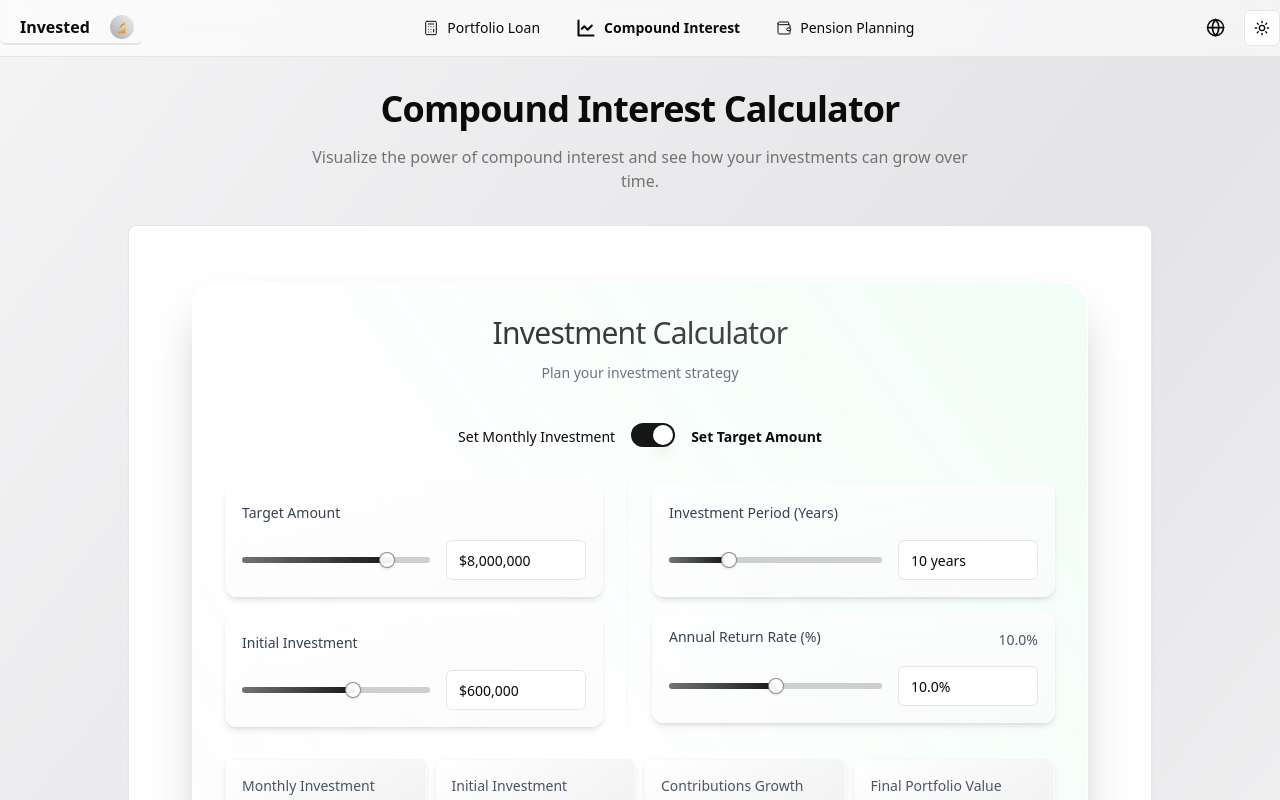
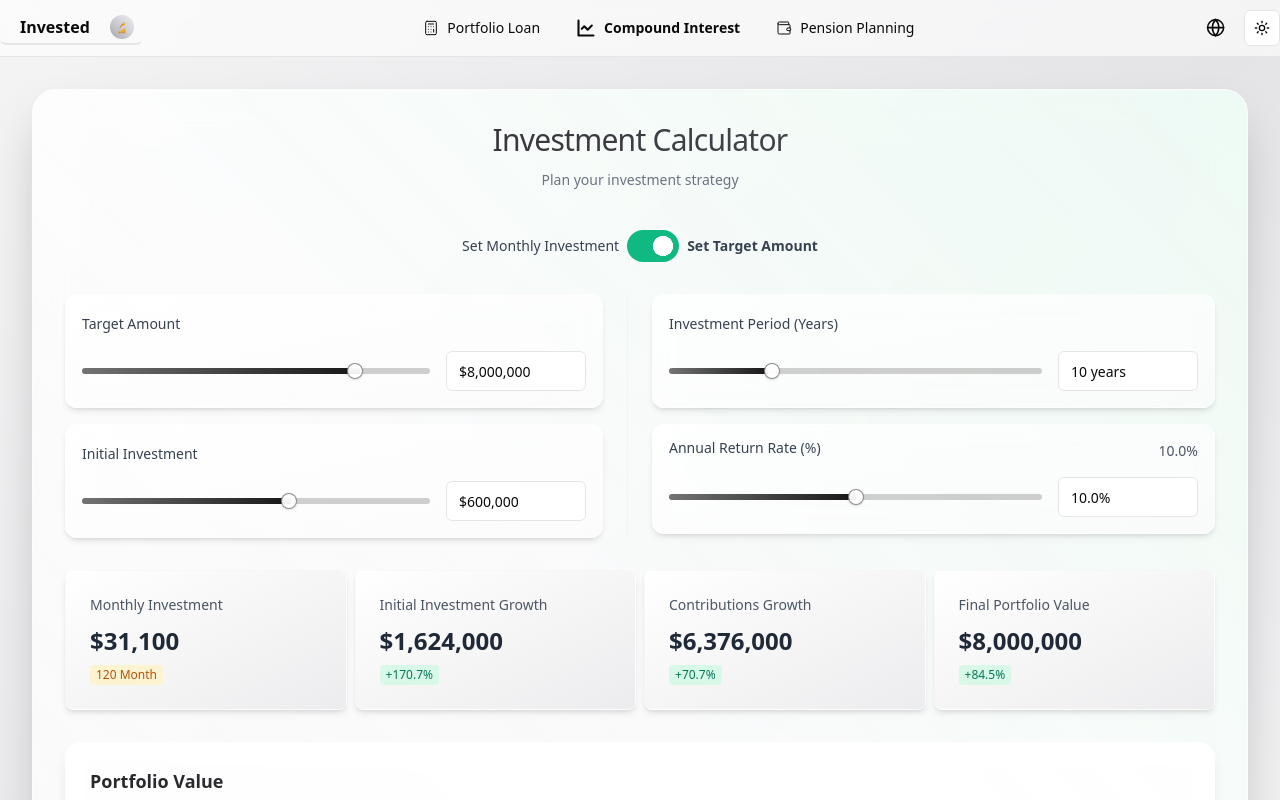
Before and after one commit to DonRaz/investedAI, a Next.js app: page /en/compound in a window 1280 px wide. Shown: the top 800 px of the page. Built offline with nearby package versions, Linux system fonts and the light colour scheme.

Commit message:
added: liquid-toggle & fixed layouts

```diff
--- a/app/[lang]/compound/page.tsx
+++ b/app/[lang]/compound/page.tsx
@@ -14,21 +14,22 @@ export default function CompoundPage({ params: { lang } }: { params: { lang: Lan
   }, [lang, setLanguage]);
 
   return (
-    <div className="container mx-auto py-8 px-4">
-      <div className="max-w-5xl mx-auto space-y-8">
-        <div className="text-center space-y-4">
-          <h1 className="text-4xl font-bold tracking-tight">Compound Interest Calculator</h1>
-          <p className="text-muted-foreground max-w-2xl mx-auto">
-            Visualize the power of compound interest and see how your investments can grow over time.
-          </p>
-        </div>
+    // <div className="container mx-auto py-8 px-4">
+    //   <div className="max-w-7xl mx-auto space-y-8">
+    //     <div className="text-center space-y-4">
+    //       <h1 className="text-4xl font-bold tracking-tight">Compound Interest Calculator</h1>
+    //       <p className="text-muted-foreground max-w-2xl mx-auto">
+    //         Visualize the power of compound interest and see how your investments can grow over time.
+    //       </p>
+    //     </div>
 
-        <Card>
-          <CardContent className="pt-6">
-            <CompoundInterestCalculator />
-          </CardContent>
-        </Card>
-      </div>
-    </div>
+    //     <Card>
+    //       <CardContent className="pt-6 p-2 md:p-6">
+    //         <CompoundInterestCalculator />
+    //       </CardContent>
+    //     </Card>
+    //   </div>
+    // </div>
+    <CompoundInterestCalculator />
   );
 }
--- a/app/[lang]/page.tsx
+++ b/app/[lang]/page.tsx
@@ -18,7 +18,7 @@ export default function Home({ params: { lang } }: { params: { lang: Language }
 
   return (
     <div className="container mx-auto py-8 px-4">
-      <div className="max-w-5xl mx-auto space-y-8">
+      <div className="max-w-7xl mx-auto space-y-8">
         <div className="text-center space-y-4">
           <h1 className="text-4xl font-bold tracking-tight">Investment Calculator Suite</h1>
           <p className="text-muted-foreground max-w-2xl mx-auto">
--- a/components/calculators/CompoundInterestCalculator.tsx
+++ b/components/calculators/CompoundInterestCalculator.tsx
@@ -12,7 +12,6 @@ import {
   ResponsiveContainer,
 } from 'recharts';
 import { Card, CardContent } from '@/components/ui/card';
-import { Switch } from '@/components/ui/switch';
 import { Input } from '@/components/ui/input';
 import { Label } from '@/components/ui/label';
 import {
@@ -24,6 +23,7 @@ import { useTranslationStore } from '@/lib/translations';
 import { compoundTranslations } from '@/lib/translations/compound';
 import { CustomInterestSlider } from '../ui/slider-w-landmarks';
 import { SliderWithInput } from '@/components/ui/slider-w-input';
+import { LiquidToggle, GooeyFilter } from '@/components/ui/liquid-toggle';
 
 interface ChartDataPoint {
   month: number;
@@ -229,15 +229,31 @@ export function CompoundInterestCalculator() {
     return null;
   };
 
+  // Helper function to round numbers for display
+  const roundNumber = useCallback((value: number): number => {
+    if (value >= 1000000) {
+      // Round to nearest 1000 for values over 1M
+      return Math.round(value / 1000) * 1000;
+    } else if (value >= 10000) {
+      // Round to nearest 100 for values over 10K
+      return Math.round(value / 100) * 100;
+    } else {
+      // Round to nearest 10 for smaller values
+      return Math.round(value / 10) * 10;
+    }
+  }, []);
+
   if (!mounted) {
     return null;
   }
 
   return (
     <div className="font-sans p-4 md:p-8 min-h-screen flex flex-col justify-center items-center" dir={direction()}>
-      <Card className="w-full max-w-4xl overflow-hidden border border-white/20 dark:border-white/10 shadow-2xl backdrop-blur-xl bg-white/80 dark:bg-zinc-900/70 rounded-3xl mb-8">
+      <GooeyFilter />
+
+      <Card className="w-full max-w-7xl overflow-hidden border border-white/20 dark:border-white/10 shadow-2xl backdrop-blur-xl bg-white/80 dark:bg-zinc-900/70 rounded-3xl mb-8">
         <div className="absolute inset-0 bg-gradient-to-tr from-zinc-100/30 via-transparent to-emerald-100/30 dark:from-zinc-900/20 dark:to-emerald-900/20 rounded-3xl"></div>
-        <CardContent className="space-y-8 p-8 relative z-10">
+        <CardContent className="space-y-8 p-4 md:p-8 relative z-10">
           {/* Header */}
           <div className="text-center space-y-3 mb-10">
             <h1 className="text-3xl font-light tracking-tight bg-gradient-to-r from-zinc-800 to-zinc-600 dark:from-zinc-100 dark:to-zinc-300 bg-clip-text text-transparent">
@@ -247,20 +263,16 @@ export function CompoundInterestCalculator() {
           </div>
 
           {/* Mode Switch - Force LTR for the toggle section */}
-          <div className="flex items-center justify-center gap-4" dir="ltr">
-            <span className={`text-sm ${!isTargetMode ? 'font-bold' : ''}`}>
-              {t.setMonthly}
-            </span>
-            <div className="relative">
-              <Switch
-                checked={isTargetMode}
-                onCheckedChange={setIsTargetMode}
-                className="!m-0" // Override any margin that might affect positioning
-              />
-            </div>
-            <span className={`text-sm ${isTargetMode ? 'font-bold' : ''}`}>
-              {t.setTarget}
-            </span>
+          <div className="flex items-center justify-center">
+            <LiquidToggle
+              checked={isTargetMode}
+              onCheckedChange={setIsTargetMode}
+              leftLabel={t.setMonthly}
+              rightLabel={t.setTarget}
+              variant="success"
+              className="mx-auto"
+              forceDirection="ltr"
+            />
           </div>
 
           {/* Input Controls */}
@@ -374,11 +386,12 @@ export function CompoundInterestCalculator() {
                 <div className="mt-auto flex flex-col gap-2">
                   <p className="text-2xl font-bold text-gray-800 dark:text-gray-200">
                     {isTargetMode
-                      ? formatCurrency(summary.monthlyInvestment)
-                      : formatCurrency(summary.pureAccumulatedMonthlyInvestment)}
+                      ? formatCurrency(roundNumber(summary.monthlyInvestment))
+                      : formatCurrency(roundNumber(summary.pureAccumulatedMonthlyInvestment))}
                   </p>
-                  <div className="h-[20px]" /> {/*Placeholder for consistent height*/}
-
+                  <span className="text-xs font-medium px-1.5 py-0.5 rounded bg-amber-100/80 dark:bg-amber-900/30 text-amber-700 dark:text-amber-400 self-start">
+                    {investmentPeriod * 12} {t.month}
+                  </span>
                 </div>
               </CardContent>
             </Card>
@@ -390,7 +403,7 @@ export function CompoundInterestCalculator() {
                 </h3>
                 <div className="mt-auto flex flex-col gap-2">
                   <p className="text-2xl font-bold text-gray-800 dark:text-gray-200">
-                    {formatCurrency(summary.initialGrowth)}
+                    {formatCurrency(roundNumber(summary.initialGrowth))}
                   </p>
                   {initialAmount > 0 && (
                     <span className="text-xs font-medium px-1.5 py-0.5 rounded bg-emerald-100/80 dark:bg-emerald-900/30 text-emerald-700 dark:text-emerald-400 self-start">
@@ -408,7 +421,7 @@ export function CompoundInterestCalculator() {
                 </h3>
                 <div className="mt-auto flex flex-col gap-2">
                   <p className="text-2xl font-bold text-gray-800 dark:text-gray-200">
-                    {formatCurrency(summary.contibutionsGrowth)}
+                    {formatCurrency(roundNumber(summary.contibutionsGrowth))}
                   </p>
                   {summary.pureAccumulatedMonthlyInvestment > 0 && (
                     <span className="text-xs font-medium px-1.5 py-0.5 rounded bg-emerald-100/80 dark:bg-emerald-900/30 text-emerald-700 dark:text-emerald-400 self-start">
@@ -426,7 +439,7 @@ export function CompoundInterestCalculator() {
                 </h3>
                 <div className="mt-auto flex flex-col gap-2">
                   <p className="text-2xl font-bold text-gray-800 dark:text-gray-200">
-                    {formatCurrency(summary.finalValue)}
+                    {formatCurrency(roundNumber(summary.finalValue))}
                   </p>
                   {(initialAmount + summary.pureAccumulatedMonthlyInvestment) > 0 && (
                     <span className="text-xs font-medium px-1.5 py-0.5 rounded bg-emerald-100/80 dark:bg-emerald-900/30 text-emerald-700 dark:text-emerald-400 self-start">
--- a/components/calculators/PortfolioLoanCalculator_V3.tsx
+++ b/components/calculators/PortfolioLoanCalculator_V3.tsx
@@ -303,9 +303,9 @@ const PortfolioTaxCalculator = () => {
 
 	return (
 		<div
-			className={`font-sans p-4 md:p-8 min-h-screen flex flex-col justify-center items-center`}
+			className={`font-sans p-4 md:p-8  flex flex-col justify-center items-center`}
 		>
-			<Card className="w-full max-w-4xl overflow-hidden border border-white/20 dark:border-white/10 shadow-2xl backdrop-blur-xl bg-white/80 dark:bg-zinc-900/70 rounded-3xl mb-8">
+			<Card className="w-full max-w-7xl overflow-hidden border border-white/20 dark:border-white/10 shadow-2xl backdrop-blur-xl bg-white/80 dark:bg-zinc-900/70 rounded-3xl mb-8">
 				<div className="absolute inset-0 bg-gradient-to-tr from-zinc-100/30 via-transparent to-emerald-100/30 dark:from-zinc-900/20 dark:to-emerald-900/20 rounded-3xl"></div>
 				<CardContent className="space-y-8 p-8 relative z-10">
 					{/* Header */}
--- a/components/ui/card.tsx
+++ b/components/ui/card.tsx
@@ -60,7 +60,7 @@ const CardContent = React.forwardRef<
   HTMLDivElement,
   React.HTMLAttributes<HTMLDivElement>
 >(({ className, ...props }, ref) => (
-  <div ref={ref} className={cn('p-6 pt-0', className)} {...props} />
+  <div ref={ref} className={cn('p-2 md:p-6 pt-3', className)} {...props} />
 ));
 CardContent.displayName = 'CardContent';
 
--- /dev/null
+++ b/components/ui/liquid-toggle.tsx
@@ -0,0 +1,184 @@
+'use client';
+
+import React from 'react';
+import { cn } from '@/lib/utils';
+import { useTranslationStore } from '@/lib/translations';
+
+const styles = {
+  switch: `relative block cursor-pointer h-8 w-[52px]
+    [--c-active:#10B981]
+    [--c-success:#10B981]
+    [--c-warning:#F59E0B]
+    [--c-danger:#EF4444]
+    [--c-active-inner:#FFFFFF]
+    [--c-default:#D2D6E9]
+    [--c-default-dark:#C7CBDF]
+    [--c-black:#1B1B22]
+    [transform:translateZ(0)]
+    [-webkit-transform:translateZ(0)]
+    [backface-visibility:hidden]
+    [-webkit-backface-visibility:hidden]
+    [perspective:1000]
+    [-webkit-perspective:1000]`,
+  input: `h-full w-full cursor-pointer appearance-none rounded-full
+    bg-[--c-default] outline-none transition-colors duration-500
+    hover:bg-[--c-default-dark]
+    [transform:translate3d(0,0,0)]
+    [-webkit-transform:translate3d(0,0,0)]
+    data-[checked=true]:bg-[--c-background]
+    dark:bg-zinc-700 dark:hover:bg-zinc-600 dark:data-[checked=true]:bg-[--c-background]`,
+  svg: `pointer-events-none absolute inset-0 fill-white
+    [transform:translate3d(0,0,0)]
+    [-webkit-transform:translate3d(0,0,0)]`,
+  circle: `transform-gpu transition-transform duration-500
+    [transform:translate3d(0,0,0)]
+    [-webkit-transform:translate3d(0,0,0)]
+    [backface-visibility:hidden]
+    [-webkit-backface-visibility:hidden]`,
+  dropCircle: `transform-gpu transition-transform duration-700
+    [transform:translate3d(0,0,0)]
+    [-webkit-transform:translate3d(0,0,0)]`
+};
+
+const variantStyles = {
+  default: '[--c-background:var(--c-active)]',
+  success: '[--c-background:var(--c-success)]',
+  warning: '[--c-background:var(--c-warning)]',
+  danger: '[--c-background:var(--c-danger)]',
+};
+
+interface LiquidToggleProps extends React.HTMLAttributes<HTMLDivElement> {
+  checked: boolean;
+  onCheckedChange: (checked: boolean) => void;
+  disabled?: boolean;
+  leftLabel?: string;
+  rightLabel?: string;
+  variant?: 'default' | 'success' | 'warning' | 'danger';
+  forceDirection?: 'ltr' | 'rtl';
+}
+
+export function LiquidToggle({
+  checked,
+  onCheckedChange,
+  disabled = false,
+  leftLabel,
+  rightLabel,
+  variant = 'default',
+  forceDirection,
+  className,
+  ...props
+}: LiquidToggleProps) {
+  const { direction } = useTranslationStore();
+  const isRtl = forceDirection === 'rtl' || (!forceDirection && direction() === 'rtl');
+
+  const handleChange = (e: React.ChangeEvent<HTMLInputElement>) => {
+    if (!disabled) {
+      onCheckedChange(!checked);
+    }
+  };
+
+  // Adjust the label order based on RTL/LTR
+  const renderToggleWithLabels = () => {
+    // For RTL, we need to reverse the order of labels
+    const firstLabel = isRtl ? rightLabel : leftLabel;
+    const secondLabel = isRtl ? leftLabel : rightLabel;
+    const firstLabelBold = isRtl ? checked : !checked;
+    const secondLabelBold = isRtl ? !checked : checked;
+
+    return (
+      <>
+        {firstLabel && (
+          <span className={cn('text-gray-700 dark:text-gray-300 text-sm', firstLabelBold && 'font-bold')}>
+            {firstLabel}
+          </span>
+        )}
+        <label className={cn(styles.switch, disabled && 'opacity-50 cursor-not-allowed')}>
+          <input
+            type="checkbox"
+            checked={checked}
+            onChange={handleChange}
+            data-checked={checked}
+            disabled={disabled}
+            className={cn(styles.input, variantStyles[variant])}
+          />
+          <svg
+            viewBox="0 0 52 32"
+            filter="url(#goo)"
+            className={styles.svg}
+          >
+            <circle
+              className={styles.circle}
+              cx="16"
+              cy="16"
+              r="10"
+              style={{
+                transformOrigin: '16px 16px',
+                transform: `translateX(${checked ? '12px' : '0px'}) scale(${checked ? '0' : '1'})`,
+              }}
+            />
+            <circle
+              className={styles.circle}
+              cx="36"
+              cy="16"
+              r="10"
+              style={{
+                transformOrigin: '36px 16px',
+                transform: `translateX(${checked ? '0px' : '-12px'}) scale(${checked ? '1' : '0'})`,
+              }}
+            />
+            {checked && (
+              <circle
+                className={styles.dropCircle}
+                cx="35"
+                cy="-1"
+                r="2.5"
+              />
+            )}
+          </svg>
+        </label>
+        {secondLabel && (
+          <span className={cn('text-gray-700 dark:text-gray-300 text-sm', secondLabelBold && 'font-bold')}>
+            {secondLabel}
+          </span>
+        )}
+      </>
+    );
+  };
+
+  return (
+    <div
+      className={cn('flex items-center gap-2 relative', className)}
+      dir={forceDirection || direction()}
+      {...props}
+    >
+      {renderToggleWithLabels()}
+    </div>
+  );
+}
+
+export function GooeyFilter() {
+  return (
+    <svg className="fixed w-0 h-0">
+      <defs>
+        <filter id="goo">
+          <feGaussianBlur
+            in="SourceGraphic"
+            stdDeviation="2"
+            result="blur"
+          />
+          <feColorMatrix
+            in="blur"
+            mode="matrix"
+            values="1 0 0 0 0  0 1 0 0 0  0 0 1 0 0  0 0 0 18 -7"
+            result="goo"
+          />
+          <feComposite
+            in="SourceGraphic"
+            in2="goo"
+            operator="atop"
+          />
+        </filter>
+      </defs>
+    </svg>
+  );
+}
```
Also changed, not shown: app/[lang]/pension/page.tsx (+17 -15 lines), components/calculators/PensionPlanningCalculator.tsx (+5 -5 lines), components/ui/slider-w-landmarks.tsx (+2 -29 lines).
